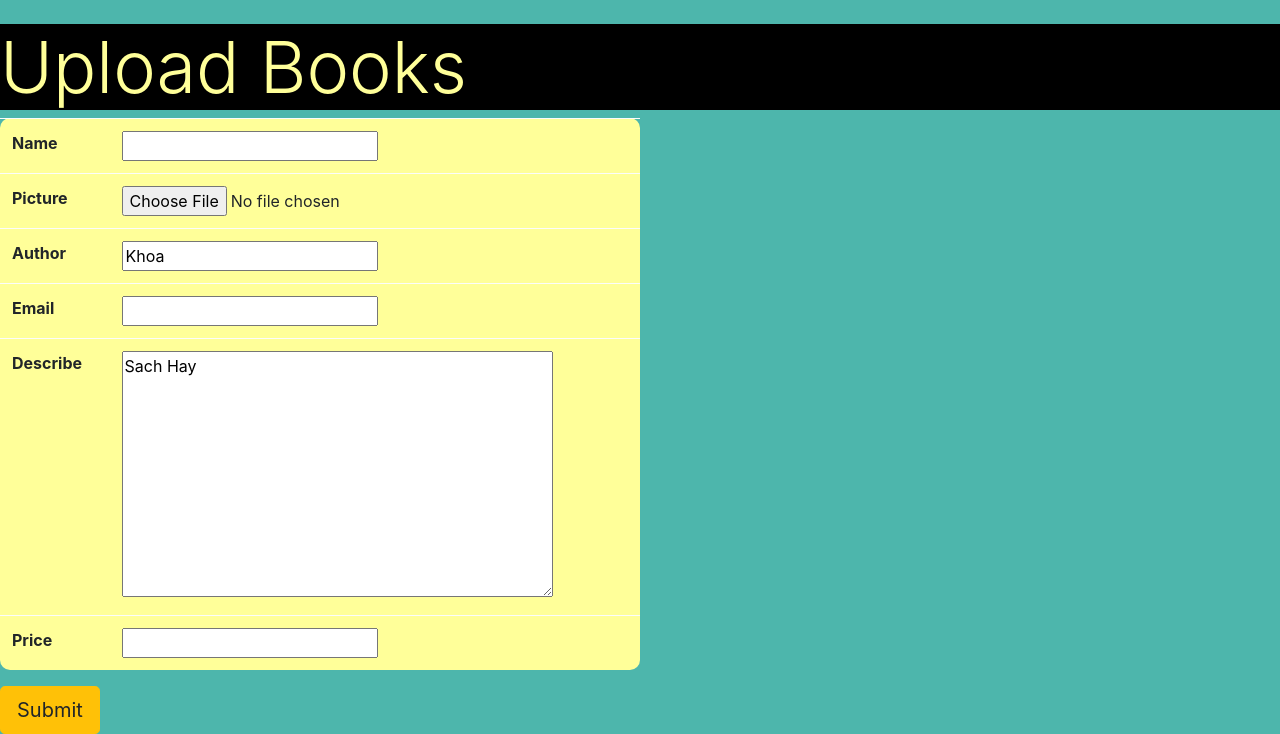
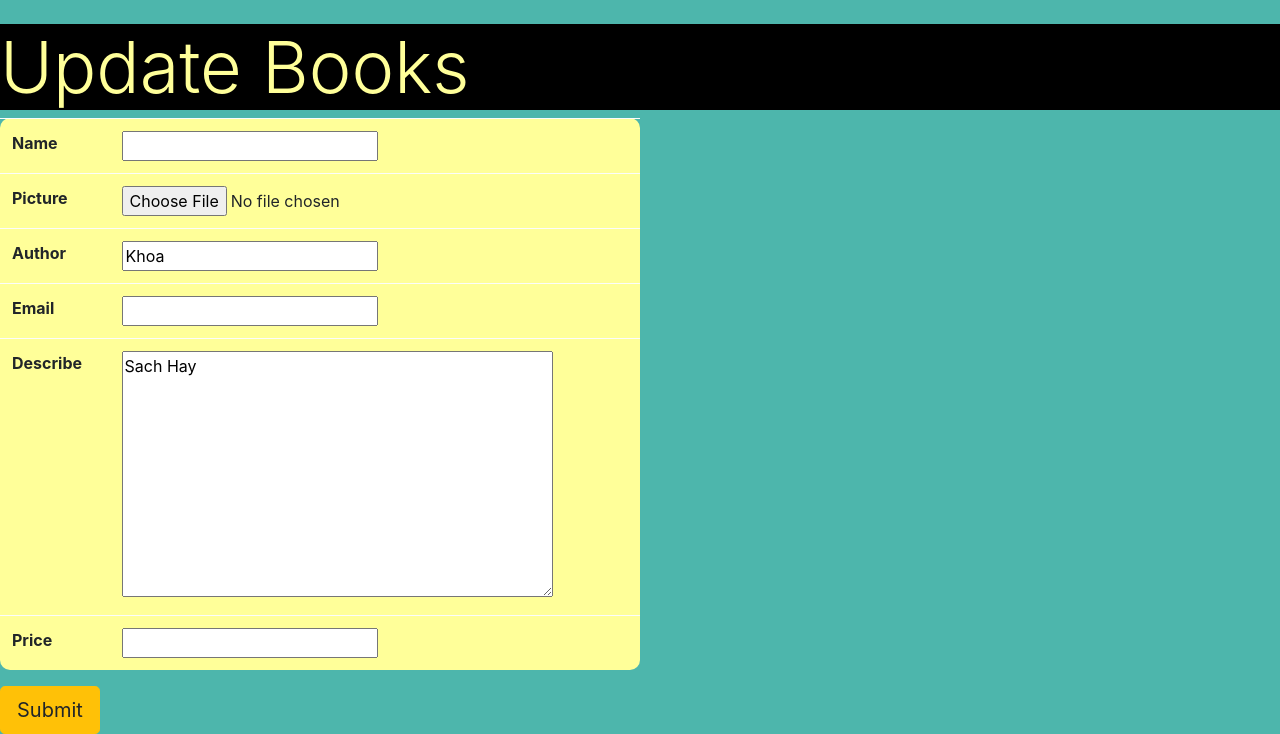
Before and after one commit to KhoaDauTay/Gentica, a Django app: page /upload/ in a window 1280 px wide. Shown: the part 76-810 px from the top of the page. Run offline with Django 3.2, Linux system fonts and the light colour scheme; some libraries are stand-ins or nearby versions.

Commit message:
Update upload_form.html

```diff
--- a/store/templates/upload_form.html
+++ b/store/templates/upload_form.html
@@ -1,5 +1,5 @@
 {% extends 'library.html' %} {% block content %}
-<h1 class="display-3" style="background-color:#000000;color:#FFFF99;">Upload Books</h1>
+<h1 class="display-3" style="background-color:#000000;color:#FFFF99;">Update Books</h1>
 <form method='POST' enctype="multipart/form-data">
     {% csrf_token %}
     <table class='w-50 table table-light' style="border-radius:10px;background-color:#FFFF99;">
```
